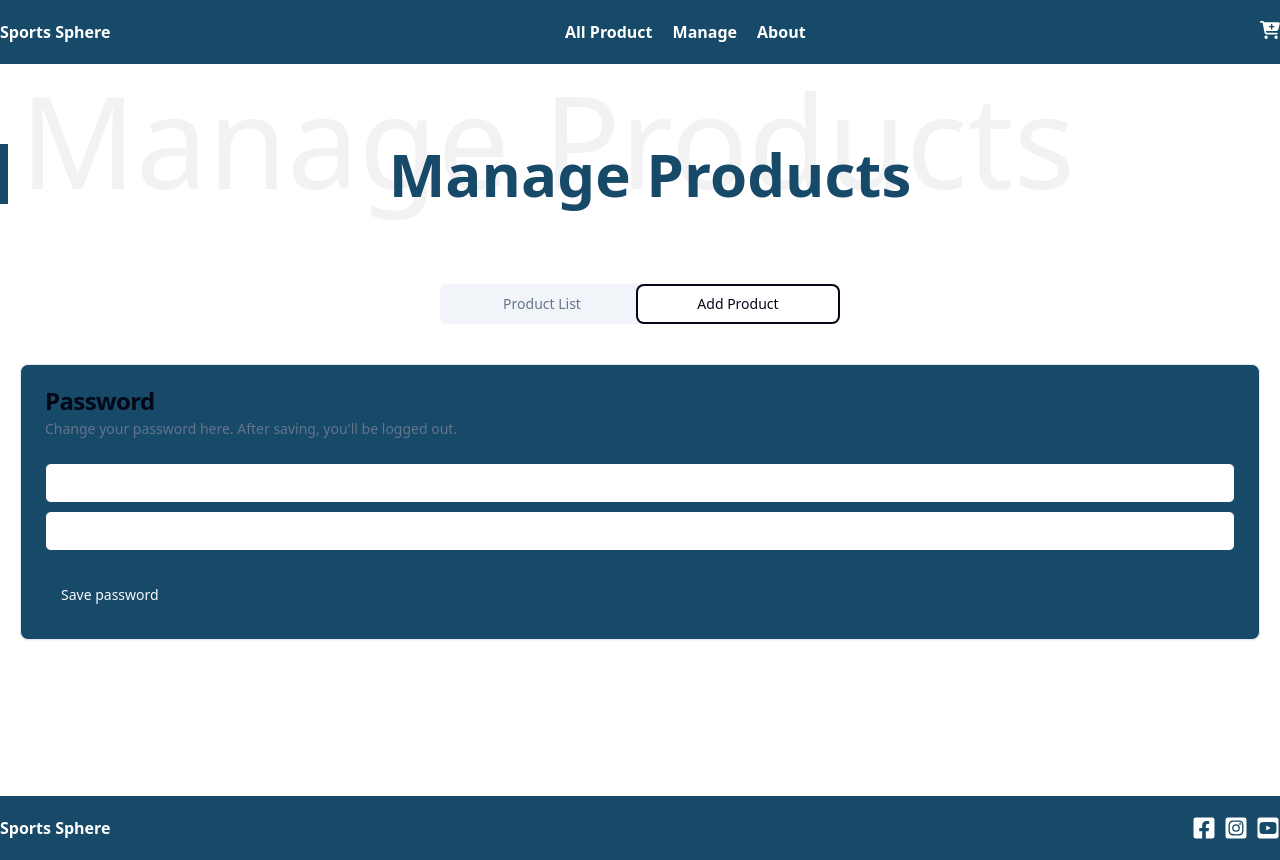
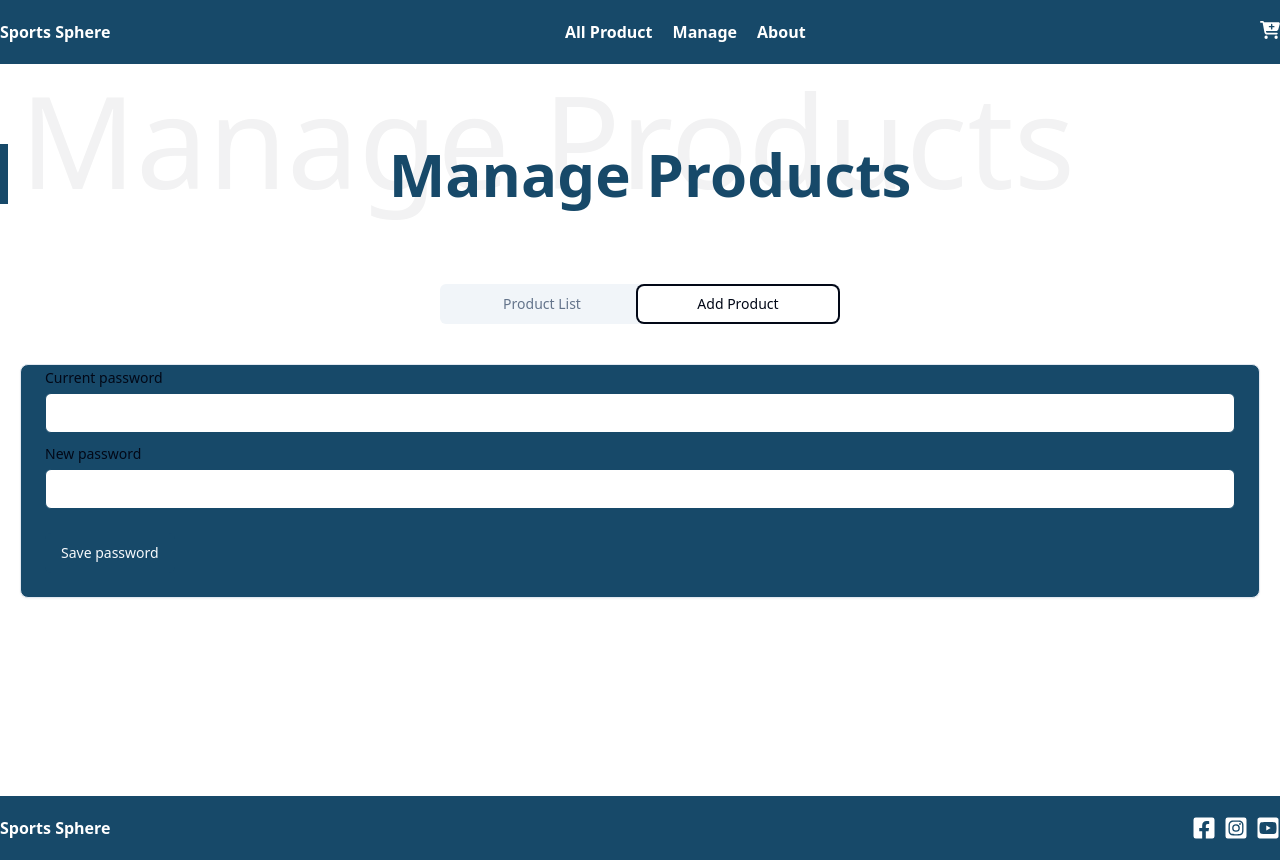
Before and after one commit to ShariarNiaj05/Sports-Sphere-Client, a React (Vite) app: page /manage in a window 1280 px wide. Both pictures are taken after a click on the tab "Add Product". Built offline with nearby package versions, Linux system fonts and the light colour scheme; no server answers.

Commit message:
initial form for adding product

```diff
--- a/package.json
+++ b/package.json
@@ -10,6 +10,7 @@
     "preview": "vite preview"
   },
   "dependencies": {
+    "@radix-ui/react-label": "^2.1.0",
     "@radix-ui/react-menubar": "^1.1.1",
     "@radix-ui/react-select": "^2.1.1",
     "@radix-ui/react-slider": "^1.2.0",
--- /dev/null
+++ b/src/components/custom/AddProduct.tsx
@@ -0,0 +1,28 @@
+import { Button } from "../ui/button";
+import { Card, CardContent, CardFooter } from "../ui/card";
+import { Input } from "../ui/input";
+import { Label } from "../ui/label";
+
+const AddProduct = () => {
+  return (
+    <form>
+      <Card>
+        <CardContent className="space-y-2">
+          <div className="space-y-1">
+            <Label htmlFor="current">Current password</Label>
+            <Input id="current" type="password" />
+          </div>
+          <div className="space-y-1">
+            <Label htmlFor="new">New password</Label>
+            <Input id="new" type="password" />
+          </div>
+        </CardContent>
+        <CardFooter>
+          <Button>Save password</Button>
+        </CardFooter>
+      </Card>
+    </form>
+  );
+};
+
+export default AddProduct;
--- /dev/null
+++ b/src/components/ui/label.tsx
@@ -0,0 +1,24 @@
+import * as React from "react"
+import * as LabelPrimitive from "@radix-ui/react-label"
+import { cva, type VariantProps } from "class-variance-authority"
+
+import { cn } from "@/lib/utils"
+
+const labelVariants = cva(
+  "text-sm font-medium leading-none peer-disabled:cursor-not-allowed peer-disabled:opacity-70"
+)
+
+const Label = React.forwardRef<
+  React.ElementRef<typeof LabelPrimitive.Root>,
+  React.ComponentPropsWithoutRef<typeof LabelPrimitive.Root> &
+    VariantProps<typeof labelVariants>
+>(({ className, ...props }, ref) => (
+  <LabelPrimitive.Root
+    ref={ref}
+    className={cn(labelVariants(), className)}
+    {...props}
+  />
+))
+Label.displayName = LabelPrimitive.Root.displayName
+
+export { Label }
--- a/src/pages/Manage.tsx
+++ b/src/pages/Manage.tsx
@@ -1,3 +1,4 @@
+import AddProduct from "@/components/custom/AddProduct";
 import ProductListTable from "@/components/custom/ProductListTable";
 import Title from "@/components/custom/Title";
 import Container from "@/components/shared/Container";
@@ -12,6 +13,7 @@ import {
   CardTitle,
 } from "@/components/ui/card";
 import { Input } from "@/components/ui/input";
+import { Label } from "@/components/ui/label";
 // import { Label } from "@/components/ui/label";
 import { Tabs, TabsContent, TabsList, TabsTrigger } from "@/components/ui/tabs";
 
@@ -34,28 +36,7 @@ const Manage = () => {
 
             {/* Add Product Tab */}
             <TabsContent value="addProduct">
-              <Card>
-                <CardHeader>
-                  <CardTitle>Password</CardTitle>
-                  <CardDescription>
-                    Change your password here. After saving, you'll be logged
-                    out.
-                  </CardDescription>
-                </CardHeader>
-                <CardContent className="space-y-2">
-                  <div className="space-y-1">
-                    {/* <Label htmlFor="current">Current password</Label> */}
-                    <Input id="current" type="password" />
-                  </div>
-                  <div className="space-y-1">
-                    {/* <Label htmlFor="new">New password</Label> */}
-                    <Input id="new" type="password" />
-                  </div>
-                </CardContent>
-                <CardFooter>
-                  <Button>Save password</Button>
-                </CardFooter>
-              </Card>
+              <AddProduct />
             </TabsContent>
           </Tabs>
         </div>
```
Also changed, not shown: 1 other file (tests, documents, lock files or other folders).
